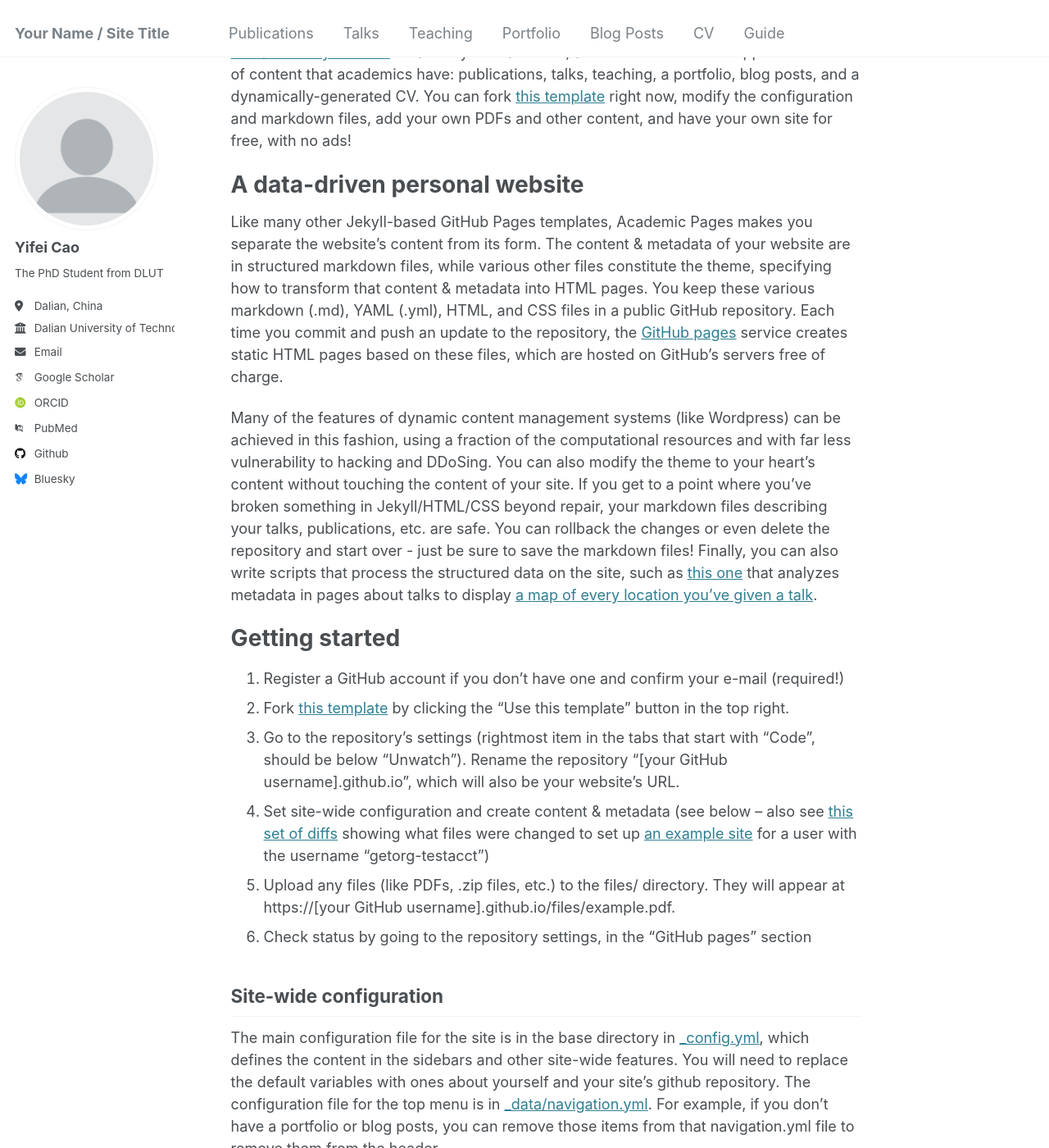
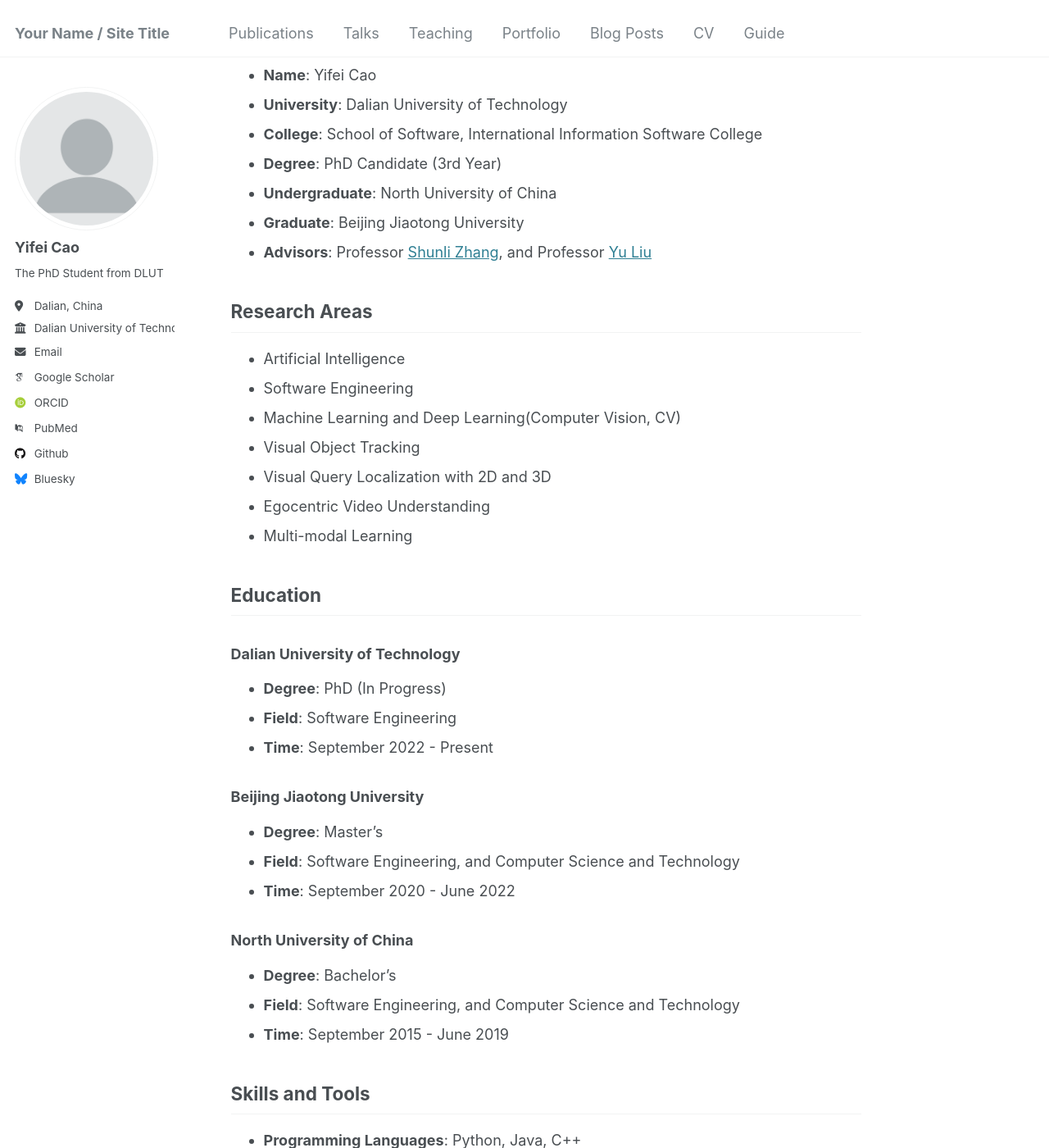
Before and after one commit to cyfedu-dlut/PersonalWeb, a Jekyll site: the page built from _pages/about.md, in a window 1280 px wide and 1400 px high, scrolled down 234 px. Shown: the whole window at 82% size. Built offline with Jekyll 4.4.1, drawn with Linux system fonts in a browser that asks for light colours; some web fonts are replaced; some of the changed text lies outside the part shown.

Commit message:
Update about.md

```diff
--- a/_pages/about.md
+++ b/_pages/about.md
@@ -1,49 +1,54 @@
 ---
 permalink: /
-title: "Academic Pages is a ready-to-fork GitHub Pages template for academic personal websites"
+title: "Let's take this opportunity to get to know each other better."
 author_profile: true
 redirect_from:
   - /about/
   - /about.html
 ---
 
-This is the front page of a website that is powered by the [Academic Pages template](https://github.com/academicpages/academicpages.github.io) and hosted on GitHub pages. [GitHub pages](https://pages.github.com) is a free service in which websites are built and hosted from code and data stored in a GitHub repository, automatically updating when a new commit is made to the repository. This template was forked from the [Minimal Mistakes Jekyll Theme](https://mmistakes.github.io/minimal-mistakes/) created by Michael Rose, and then extended to support the kinds of content that academics have: publications, talks, teaching, a portfolio, blog posts, and a dynamically-generated CV. You can fork [this template](https://github.com/academicpages/academicpages.github.io) right now, modify the configuration and markdown files, add your own PDFs and other content, and have your own site for free, with no ads!
+# Yi Fei Cao's Academic Homepage
 
-A data-driven personal website
-======
-Like many other Jekyll-based GitHub Pages templates, Academic Pages makes you separate the website's content from its form. The content & metadata of your website are in structured markdown files, while various other files constitute the theme, specifying how to transform that content & metadata into HTML pages. You keep these various markdown (.md), YAML (.yml), HTML, and CSS files in a public GitHub repository. Each time you commit and push an update to the repository, the [GitHub pages](https://pages.github.com/) service creates static HTML pages based on these files, which are hosted on GitHub's servers free of charge.
+## Personal Information
+- **Name**: Yifei Cao
+- **University**: Dalian University of Technology
+- **College**: School of Software, International Information Software College
+- **Degree**: PhD Candidate (3rd Year)
+- **Undergraduate**: North University of China
+- **Graduate**: Beijing Jiaotong University
+- **Advisors**: Professor [Shunli Zhang](https://faculty.bjtu.edu.cn/rjxy/8947.html#), and Professor [Yu Liu](https://faculty.dlut.edu.cn/yuliu/zh_CN/index/704543/list/index.htm)
 
-Many of the features of dynamic content management systems (like Wordpress) can be achieved in this fashion, using a fraction of the computational resources and with far less vulnerability to hacking and DDoSing. You can also modify the theme to your heart's content without touching the content of your site. If you get to a point where you've broken something in Jekyll/HTML/CSS beyond repair, your markdown files describing your talks, publications, etc. are safe. You can rollback the changes or even delete the repository and start over - just be sure to save the markdown files! Finally, you can also write scripts that process the structured data on the site, such as [this one](https://github.com/academicpages/academicpages.github.io/blob/master/talkmap.ipynb) that analyzes metadata in pages about talks to display [a map of every location you've given a talk](https://academicpages.github.io/talkmap.html).
+## Research Areas
+- Artificial Intelligence
+- Software Engineering
+- Machine Learning and Deep Learning(Computer Vision, CV)
+- Visual Object Tracking
+- Visual Query Localization with 2D and 3D
+- Egocentric Video Understanding
+- Multi-modal Learning
 
-Getting started
-======
-1. Register a GitHub account if you don't have one and confirm your e-mail (required!)
-1. Fork [this template](https://github.com/academicpages/academicpages.github.io) by clicking the "Use this template" button in the top right.
-1. Go to the repository's settings (rightmost item in the tabs that start with "Code", should be below "Unwatch"). Rename the repository "[your GitHub username].github.io", which will also be your website's URL.
-1. Set site-wide configuration and create content & metadata (see below -- also see [this set of diffs](http://archive.is/3TPas) showing what files were changed to set up [an example site](https://getorg-testacct.github.io) for a user with the username "getorg-testacct")
-1. Upload any files (like PDFs, .zip files, etc.) to the files/ directory. They will appear at https://[your GitHub username].github.io/files/example.pdf.
-1. Check status by going to the repository settings, in the "GitHub pages" section
+## Education
+### Dalian University of Technology
+- **Degree**: PhD (In Progress)
+- **Field**: Software Engineering
+- **Time**: September 2022 - Present
 
-Site-wide configuration
-------
-The main configuration file for the site is in the base directory in [_config.yml](https://github.com/academicpages/academicpages.github.io/blob/master/_config.yml), which defines the content in the sidebars and other site-wide features. You will need to replace the default variables with ones about yourself and your site's github repository. The configuration file for the top menu is in [_data/navigation.yml](https://github.com/academicpages/academicpages.github.io/blob/master/_data/navigation.yml). For example, if you don't have a portfolio or blog posts, you can remove those items from that navigation.yml file to remove them from the header.
+### Beijing Jiaotong University
+- **Degree**: Master's
+- **Field**: Software Engineering, and Computer Science and Technology
+- **Time**: September 2020 - June 2022
 
-Create content & metadata
-------
-For site content, there is one markdown file for each type of content, which are stored in directories like _publications, _talks, _posts, _teaching, or _pages. For example, each talk is a markdown file in the [_talks directory](https://github.com/academicpages/academicpages.github.io/tree/master/_talks). At the top of each markdown file is structured data in YAML about the talk, which the theme will parse to do lots of cool stuff. The same structured data about a talk is used to generate the list of talks on the [Talks page](https://academicpages.github.io/talks), each [individual page](https://academicpages.github.io/talks/2012-03-01-talk-1) for specific talks, the talks section for the [CV page](https://academicpages.github.io/cv), and the [map of places you've given a talk](https://academicpages.github.io/talkmap.html) (if you run this [python file](https://github.com/academicpages/academicpages.github.io/blob/master/talkmap.py) or [Jupyter notebook](https://github.com/academicpages/academicpages.github.io/blob/master/talkmap.ipynb), which creates the HTML for the map based on the contents of the _talks directory).
+### North University of China
+- **Degree**: Bachelor's
+- **Field**: Software Engineering, and Computer Science and Technology
+- **Time**: September 2015 - June 2019
 
-**Markdown generator**
+## Skills and Tools
+- **Programming Languages**: Python, Java, C++
+- **Frameworks and Tools**: TensorFlow, PyTorch, scikit-learn, Flask
+- **Databases**: MySQL, MongoDB
+- **Development Tools**: Git, Docker, Jupyter Notebook
 
-The repository includes [a set of Jupyter notebooks](https://github.com/academicpages/academicpages.github.io/tree/master/markdown_generator
-) that converts a CSV containing structured data about talks or presentations into individual markdown files that will be properly formatted for the Academic Pages template. The sample CSVs in that directory are the ones I used to create my own personal website at stuartgeiger.com. My usual workflow is that I keep a spreadsheet of my publications and talks, then run the code in these notebooks to generate the markdown files, then commit and push them to the GitHub repository.
-
-How to edit your site's GitHub repository
-------
-Many people use a git client to create files on their local computer and then push them to GitHub's servers. If you are not familiar with git, you can directly edit these configuration and markdown files directly in the github.com interface. Navigate to a file (like [this one](https://github.com/academicpages/academicpages.github.io/blob/master/_talks/2012-03-01-talk-1.md) and click the pencil icon in the top right of the content preview (to the right of the "Raw | Blame | History" buttons). You can delete a file by clicking the trashcan icon to the right of the pencil icon. You can also create new files or upload files by navigating to a directory and clicking the "Create new file" or "Upload files" buttons.
-
-Example: editing a markdown file for a talk
-![Editing a markdown file for a talk](/images/editing-talk.png)
-
-For more info
-------
-More info about configuring Academic Pages can be found in [the guide](https://academicpages.github.io/markdown/), the [growing wiki](https://github.com/academicpages/academicpages.github.io/wiki), and you can always [ask a question on GitHub](https://github.com/academicpages/academicpages.github.io/discussions). The [guides for the Minimal Mistakes theme](https://mmistakes.github.io/minimal-mistakes/docs/configuration/) (which this theme was forked from) might also be helpful.
+## Contact Information
+- **Email**: yfcao@mail.dlut.edu.cn
+- **WeChat**: cyfedu_egoalpha
```
